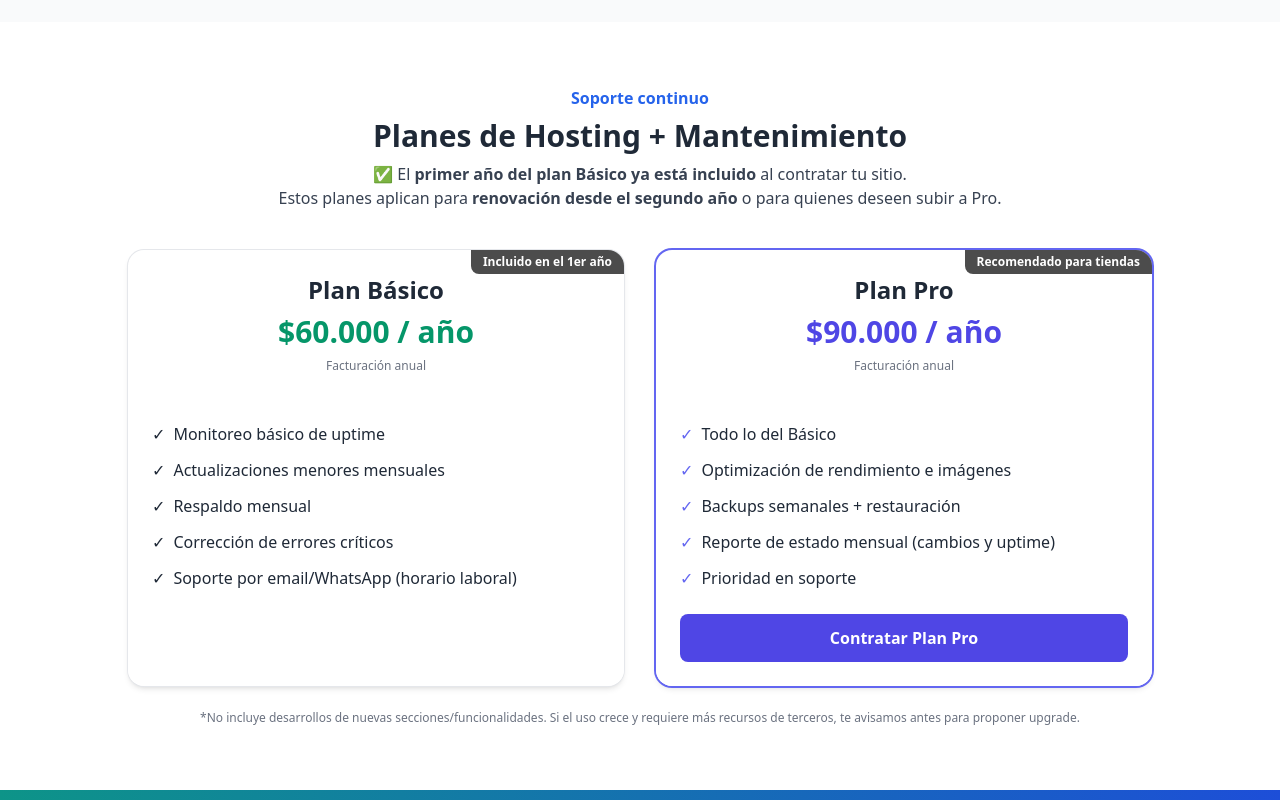
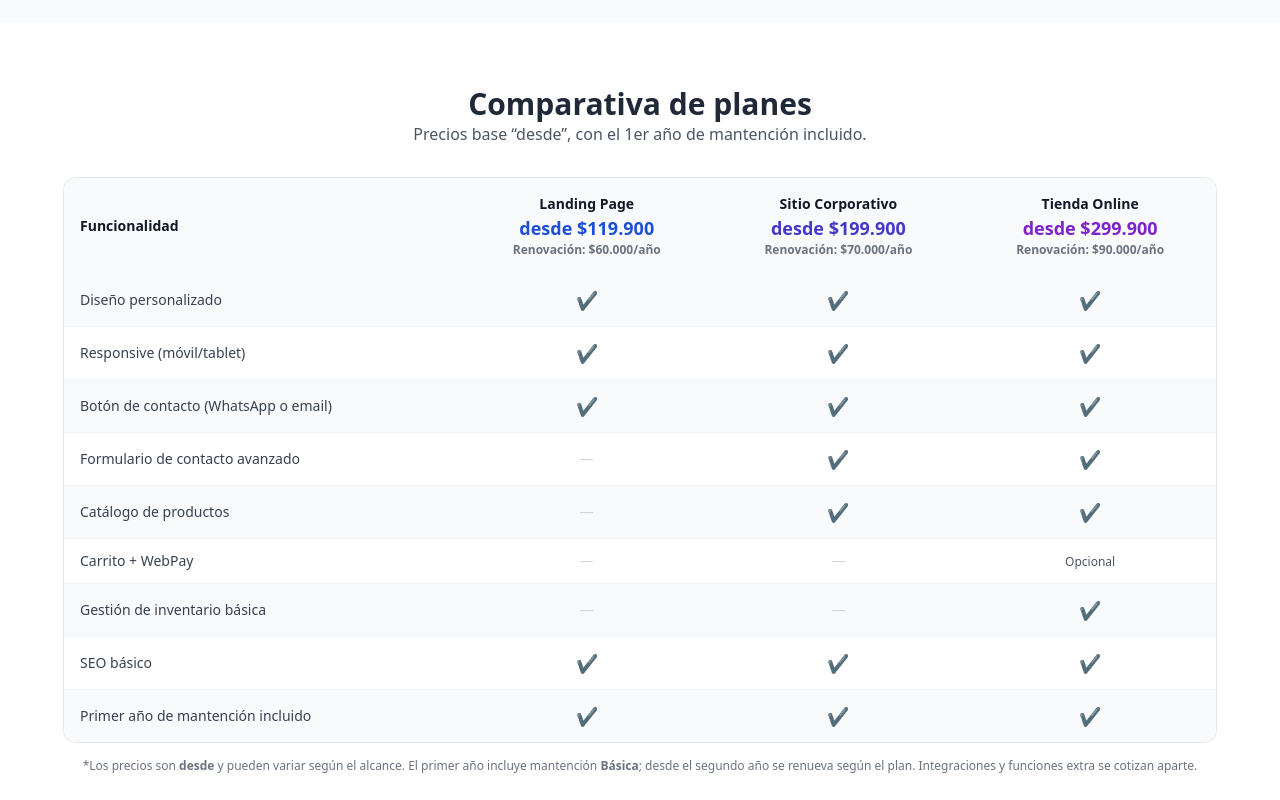
Before and after one commit to JoaquinRCDC/ConectaAlToque, a React (Vite) app: page / in a window 1280 px wide. Shown: the part 4300-5100 px from the top of the page. Built offline with nearby package versions, Linux system fonts and the light colour scheme.

Commit message:
Update App.jsx

```diff
--- a/src/App.jsx
+++ b/src/App.jsx
@@ -11,6 +11,7 @@ const fmtCLP = (n) => n.toLocaleString('es-CL');
 const baseOrCharm = (n) => (USE_CHARM_PRICING ? n - 100 : n);
 const desdeStr = (n) => `desde $${fmtCLP(baseOrCharm(n))}`;
 
+const RENEW = { landing: 60000, corporativo: 70000, tienda: 90000 };
 
 
 
@@ -510,6 +511,92 @@ export default function App() {
     </section>
 
 
+{/* Comparativa de planes (actualizada) */}
+<section id="comparacion" className="py-16 px-4 bg-white" data-aos="fade-up">
+  <div className="max-w-6xl mx-auto">
+    <div className="text-center mb-8">
+      <h2 className="text-3xl font-bold">Comparativa de planes</h2>
+      <p className="text-gray-600">Precios base “desde”, con el 1er año de mantención incluido.</p>
+    </div>
+
+    <div className="overflow-x-auto rounded-xl ring-1 ring-gray-200">
+      <table className="min-w-full bg-white text-sm">
+        <thead>
+          <tr className="bg-gray-50 text-gray-900">
+            <th className="py-4 px-4 text-left font-semibold">Funcionalidad</th>
+
+            {/* Landing */}
+            <th className="py-4 px-4 text-center">
+              <div className="font-bold">Landing Page</div>
+              <div className="text-blue-700 font-extrabold text-lg">
+                {desdeStr(PRICES.landing)}
+              </div>
+              <div className="text-xs text-gray-500">
+                Renovación: ${fmtCLP(RENEW.landing)}/año
+              </div>
+            </th>
+
+            {/* Corporativo */}
+            <th className="py-4 px-4 text-center">
+              <div className="font-bold">Sitio Corporativo</div>
+              <div className="text-indigo-700 font-extrabold text-lg">
+                {desdeStr(PRICES.corporativo)}
+              </div>
+              <div className="text-xs text-gray-500">
+                Renovación: ${fmtCLP(RENEW.corporativo)}/año
+              </div>
+            </th>
+
+            {/* Tienda */}
+            <th className="py-4 px-4 text-center">
+              <div className="font-bold">Tienda Online</div>
+              <div className="text-purple-700 font-extrabold text-lg">
+                {desdeStr(PRICES.tienda)}
+              </div>
+              <div className="text-xs text-gray-500">
+                Renovación: ${fmtCLP(RENEW.tienda)}/año
+              </div>
+            </th>
+          </tr>
+        </thead>
+
+        <tbody className="divide-y divide-gray-100">
+          {[
+            ["Diseño personalizado", true, true, true],
+            ["Responsive (móvil/tablet)", true, true, true],
+            ["Botón de contacto (WhatsApp o email)", true, true, true],
+            ["Formulario de contacto avanzado", false, true, true],
+            ["Catálogo de productos", false, true, true],
+            ["Carrito + WebPay", false, false, "Opcional"],
+            ["Gestión de inventario básica", false, false, true],
+            ["SEO básico", true, true, true],
+            ["Primer año de mantención incluido", true, true, true],
+          ].map(([label, l, c, t], i) => (
+            <tr key={i} className={i % 2 ? "bg-white" : "bg-gray-50"}>
+              <td className="py-3 px-4 text-gray-700">{label}</td>
+              {[l, c, t].map((val, j) => (
+                <td key={j} className="py-3 px-4 text-center">
+                  {val === true ? (
+                    <span className="text-emerald-600 text-lg">✔</span>
+                  ) : val === false ? (
+                    <span className="text-gray-300">—</span>
+                  ) : (
+                    <span className="text-xs text-gray-600">{val}</span>
+                  )}
+                </td>
+              ))}
+            </tr>
+          ))}
+        </tbody>
+      </table>
+    </div>
+
+    <p className="text-xs text-gray-500 mt-4 text-center">
+      *Los precios son <b>desde</b> y pueden variar según el alcance. El primer año incluye mantención
+      <b> Básica</b>; desde el segundo año se renueva según el plan. Integraciones y funciones extra se cotizan aparte.
+    </p>
+  </div>
+</section>
 
 
 
```
